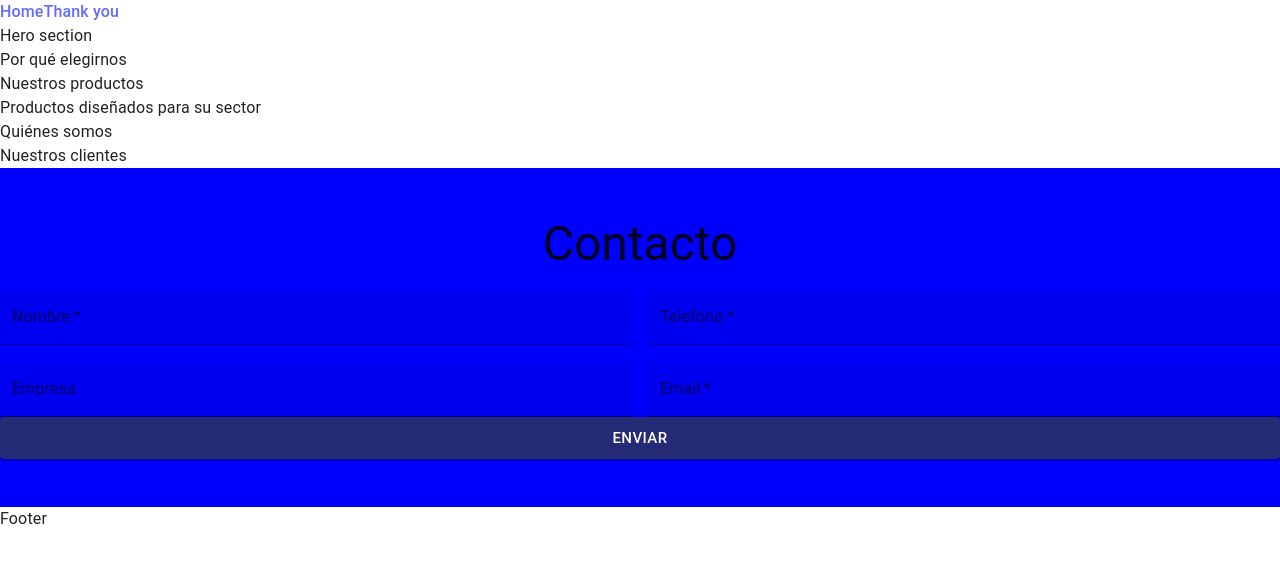
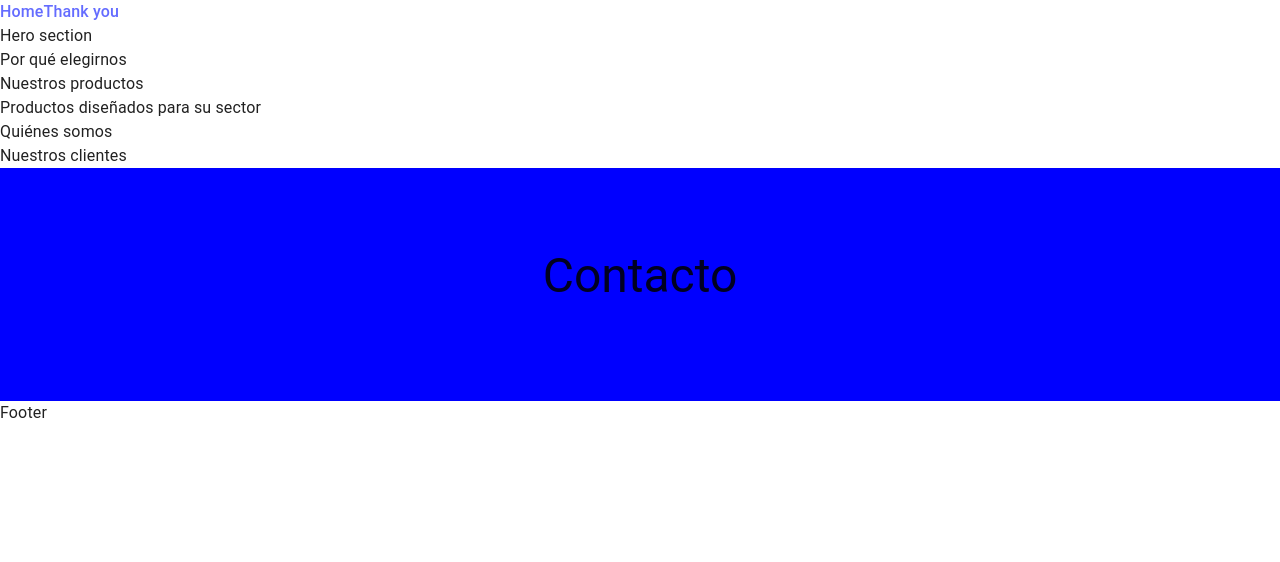
Before and after one commit to pazspera/liquid-sound-landing, a React (Vite) app: page / in a window 1280 px wide. Shown: the top 562 px of the page. Built offline with nearby package versions, Linux system fonts and the light colour scheme.

Commit message:
Empezando de cero el componente ContactForm. No funciona el layout

```diff
--- a/src/App.css
+++ b/src/App.css
@@ -3,7 +3,9 @@
   margin: 0;
   padding: 0;
   box-sizing: border-box;
+  overflow-x: hidden;
 }
+
 
 /* Body base */
 body {
--- a/src/components/ContactForm/ContactForm.jsx
+++ b/src/components/ContactForm/ContactForm.jsx
@@ -1,56 +1,11 @@
-import styles from "./ContactForm.module.css";
-import { Grid, TextField, Button, Box } from "@mui/material";
+
 
 export default function ContactForm() {
 
+
   return (
     <>
-      <form>
-        <Box sx={{ display: "grid", gap: 2, gridTemplateColumns: { xs: "1fr", md: "1fr 1fr" } }}>
-          <TextField
-            label="Nombre"
-            variant="filled"
-            type="text"
-            fullWidth
-            required
-          />
 
-          <TextField
-            label="Telefono"
-            variant="filled"
-            type="tel"
-            fullWidth
-            required
-          />
-
-          <TextField
-            label="Empresa"
-            variant="filled"
-            type="text"
-            fullWidth
-          />
-
-          <TextField
-            label="Email"
-            variant="filled"
-            type="email"
-            required
-            fullWidth
-          />
-        </Box>
-
-        <Box>
-          <Button
-            variant="contained"
-            type="submit"
-            size="large"
-            fullWidth
-          >
-            Enviar
-          </Button>
-        </Box>
-
-      </form>
     </>
   )
 }
--- a/src/sections/Contacto/Contacto.jsx
+++ b/src/sections/Contacto/Contacto.jsx
@@ -6,8 +6,8 @@ export default function Contacto() {
 
   return (
     <>
-      <Box sx={{ width: "100vw", backgroundColor: "blue" }}>
-        <Container maxWidth="xl" className={styles.contactContainer} sx={{ px: { xs: 2, md: 0 } }}>
+      <Box sx={{ backgroundColor: "blue", overflowX: "hidden", py: 4 }}>
+        <Container maxWidth="lg" className={styles.contactContainer} sx={{ px: 2 }}>
           <Box>
             <Typography variant="h3" component="h2" align="center" gutterBottom>Contacto</Typography>
           </Box>
--- a/src/sections/Contacto/Contacto.module.css
+++ b/src/sections/Contacto/Contacto.module.css
@@ -1,5 +1,4 @@
 .contactContainer {
   background-color: blue;
-  width: 100%;
   padding: 3rem 0;
 }
```
Also changed, not shown: src/components/ContactFormAwful/ContactForm.jsx (added, +103 -0 lines), src/components/ContactFormAwful/ContactForm.module.css (added).
